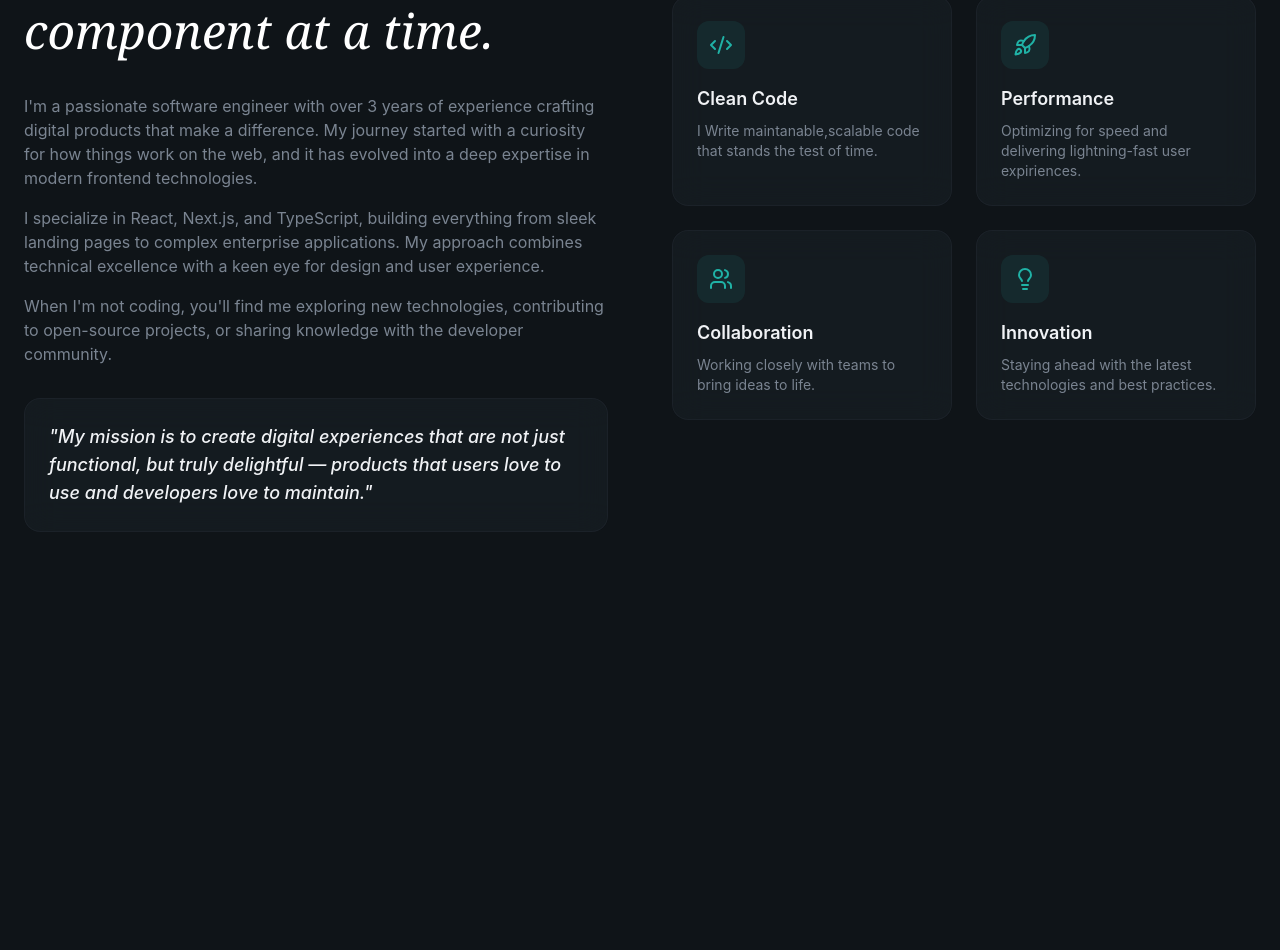
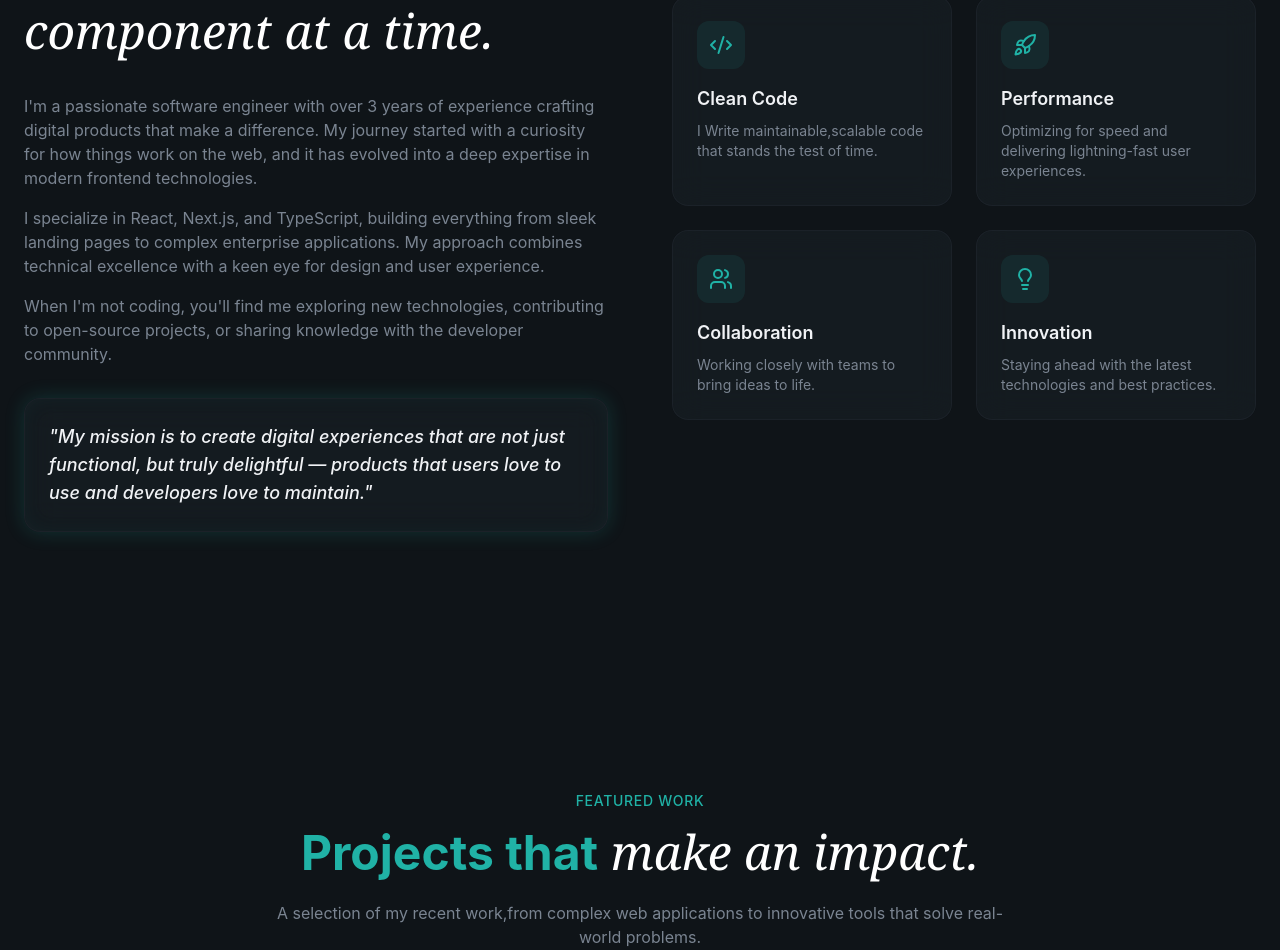
Before and after one commit to akombo123/Portfolio, a React app: page / in a window 1280 px wide. Shown: the part 1242-2192 px from the top of the page. Before the commit the page ends 1902 px from the top, so only its background shows below. Built offline with nearby package versions, Linux system fonts and the light colour scheme; the HTML template or start-up script is replaced by a standard one.

Commit message:
added projects section

```diff
--- a/src/App.jsx
+++ b/src/App.jsx
@@ -1,6 +1,8 @@
 import { Hero } from "@/sections/Hero";
 import { Navbar } from "@/layout/Navbar";
 import { About } from "@/sections/About";
+import { Projects } from "@/sections/Projects";
+import { Expirience } from "@/sections/Expirience";
 
 function App() {
   return (
@@ -9,6 +11,8 @@ function App() {
       <main>
         <Hero />
         <About />
+        <Projects />
+        <Expirience />
       </main>
     </div>
   );
--- a/src/components/AnimatedBorderButton.jsx
+++ b/src/components/AnimatedBorderButton.jsx
@@ -1,6 +1,4 @@
-import { Download } from "lucide-react";
-
-export const AnimatedBorderButton = () => {
+export const AnimatedBorderButton = ({ children }) => {
   return (
     <button
       className="relative bg-transparent border border-border
@@ -31,8 +29,7 @@ export const AnimatedBorderButton = () => {
         />
       </svg>
       <span className="relative z-10 flex items-center justify-center gap-2">
-        <Download className="w-5 h-5" />
-        Download CV
+        {children}
       </span>
     </button>
   );
--- a/src/index.css
+++ b/src/index.css
@@ -59,6 +59,12 @@
   .glow-text{
     text-shadow: 0 0 30px
     color-mix(in srgb, var(--color-primary) 50% ,transparent);
+  }
+
+  .glow-border {
+    box-shadow: 0 0 20px
+        color-mix(in srgb, var(--color-primary) 20%, transparent),
+      inset 0 0 20px color-mix(in srgb, var(--color-primary) 5%, transparent);
   }
 }
 
--- a/src/sections/About.jsx
+++ b/src/sections/About.jsx
@@ -5,14 +5,14 @@ const highlights = [
     icon: Code2,
     title: "Clean Code",
     description:
-      "I Write maintanable,scalable code that stands the test of time.",
+      "I Write maintainable,scalable code that stands the test of time.",
   },
 
   {
     icon: Rocket,
     title: "Performance",
     description:
-      "Optimizing for speed and delivering lightning-fast user expiriences.",
+      "Optimizing for speed and delivering lightning-fast user experiences.",
   },
 
   {
--- a/src/sections/Expirience.jsx
+++ b/src/sections/Expirience.jsx
@@ -1,3 +1,41 @@
+const experiences = [
+  {
+    period: "2022 — Present",
+    role: "Senior Frontend Engineer",
+    company: "Tech Innovators Inc.",
+    description:
+      "Leading frontend architecture for a suite of fintech products. Implemented micro-frontend architecture, reduced bundle size by 40%, and mentored a team of 5 developers.",
+    technologies: ["React", "TypeScript", "Next.js", "GraphQL"],
+    current: true,
+  },
+  {
+    period: "2020 — 2022",
+    role: "Frontend Engineer",
+    company: "Digital Solutions Co.",
+    description:
+      "Built and maintained multiple React applications for enterprise clients. Introduced automated testing practices that improved code coverage to 85%.",
+    technologies: ["React", "Redux", "Jest", "Cypress"],
+    current: false,
+  },
+  {
+    period: "2019 — 2020",
+    role: "Junior Developer",
+    company: "StartUp Labs",
+    description:
+      "Contributed to the development of a SaaS platform from MVP to production. Collaborated with designers to implement pixel-perfect UI components.",
+    technologies: ["React", "Node.js", "MongoDB", "AWS"],
+    current: false,
+  },
+  {
+    period: "2018 — 2019",
+    role: "Freelance Developer",
+    company: "Self-Employed",
+    description:
+      "Delivered custom web solutions for small businesses and startups. Built 15+ websites and applications, handling everything from design to deployment.",
+    technologies: ["JavaScript", "PHP", "WordPress", "MySQL"],
+    current: false,
+  },
+];
 export const Expirience = () => {
   return <section></section>;
 };
--- a/src/sections/Hero.jsx
+++ b/src/sections/Hero.jsx
@@ -1,5 +1,6 @@
 import {
   ArrowRight,
+  Download,
   ChevronDown,
   LucideGitBranchPlus,
   Mail,
@@ -87,7 +88,10 @@ export const Hero = () => {
               <Button size="lg">
                 Contact Me <ArrowRight className="w-5 h-5" />
               </Button>
-              <AnimatedBorderButton />
+              <AnimatedBorderButton>
+                <Download className="w-5 h-5" />
+                Download CV
+              </AnimatedBorderButton>
             </div>
             {/* social links */}
             <div className="flex items-center gap-4 animate-fade-in animation-delay-400">
@@ -128,7 +132,7 @@ export const Hero = () => {
                 </div>
                 {/* stats badge */}
                 <div className="absolute -top-4 -left-4 glass rounded-xl px-4 py-3 animate-float animation-delay-500">
-                  <div className="text-2xl font-bold text-primary">5+</div>
+                  <div className="text-2xl font-bold text-primary">3+</div>
                   <div className="text-xs text-muted-foreground ">
                     Years Exp.
                   </div>
--- a/src/sections/Projects.jsx
+++ b/src/sections/Projects.jsx
@@ -1,3 +1,135 @@
+import { ArrowUpRight, GitBranch } from "lucide-react";
+import { AnimatedBorderButton } from "@/components/AnimatedBorderButton";
+
+const projects = [
+  {
+    title: "Fintech Dashboard",
+    description:
+      "A comprehensive financial analytics platform with real-time data visualization, portfolio management, and AI-powered insights.",
+    image: "/projects/project1.png",
+    tags: ["Laravel", "Javascript", "MySQL"],
+    link: "#",
+    github: "#",
+  },
+  {
+    title: "E-Commerce Platform",
+    description:
+      "A full-featured e-commerce solution with inventory management, payment processing, and analytics dashboard.",
+    image: "/projects/project1.png",
+    tags: ["Next.js", "Stripe", "PostgreSQL", "Tailwind"],
+    link: "#",
+    github: "#",
+  },
+  {
+    title: "AI Writing Assistant",
+    description:
+      "An intelligent writing tool powered by GPT-4, helping users create better content faster.",
+    image: "/projects/project1.png",
+    tags: ["React", "OpenAI", "Python", "FastAPI"],
+    link: "#",
+    github: "#",
+  },
+  {
+    title: "Project Management Tool",
+    description:
+      "A collaborative workspace for teams with real-time updates, task tracking, and integrations.",
+    image: "/projects/project1.png",
+    tags: ["Next.js", "Socket.io", "MongoDB", "Redis"],
+    link: "#",
+    github: "#",
+  },
+];
 export const Projects = () => {
-  return <section></section>;
+  return (
+    <section id="projects" className="py-32 relative overflow-hidden">
+      {/* bg glows */}
+      <div className="absolute top-1/4 right-0 w-96 h-96 bg-primary/5 rounded-full blur-3xl" />
+      <div className="absolute bottom-1/4 left-0 w-64 h-64 bg-highlight/5 rounded-full blur-3xl" />
+      <div className="container mx-auto px-6 relative z-10">
+        {/* section header */}
+        <div className="text-center mx-auto max-w-3xl mb-16">
+          <span className="text-secondary-foreground text-sm font-medium tracking-wider uppercase animate-fade-in">
+            Featured Work
+          </span>
+          <h2 className="text-4xl md:text-5xl font-bold mt-4 mb-6 animate-fade-in animation-delay-100 text-secondary-foreground">
+            Projects that
+            <span className="font-serif italic font-normal text-white">
+              {" "}
+              make an impact.
+            </span>
+          </h2>
+          <p className="text-muted-foreground animate-fade-in animation-delay-200">
+            A selection of my recent work,from complex web applications to
+            innovative tools that solve real-world problems.
+          </p>
+        </div>
+        {/* projects grid */}
+        <div className="grid md:grid-cols-2 gap-8">
+          {projects.map((project, idx) => (
+            <div
+              key={project.idx}
+              className="group glass rounded-2xl overflow-hidden animate-fade-in md:row-span-1"
+              style={{ animationDelay: `${(idx + 1) * 100}ms` }}
+            >
+              {/* image */}
+              <div className="relative overflow-hidden aspect-video">
+                <img
+                  src={project.image}
+                  alt={project.name}
+                  className="w-full h-full object-cover transition-transform duration-700 group-hover:scale-110"
+                />
+                <div className="absolute inset-0 bg-linear-to-t from-card via-card/50 to-transparent opacity-50" />
+                {/* overlay links */}
+                <div className="absolute inset-0 flex items-center justify-center gap-4 opacity-0 group-hover:opacity-100 transition-opacity duration-300">
+                  <a
+                    href={project.link}
+                    className="p-3 rounded-full glass hover:text-primary-foreground transition-all"
+                  >
+                    {" "}
+                    <ArrowUpRight />{" "}
+                  </a>
+                  <a
+                    href={project.github}
+                    className="p-3 rounded-full glass hover:text-primary-foreground transition-all"
+                  >
+                    {" "}
+                    <GitBranch className="w-5 h-5" />{" "}
+                  </a>
+                </div>
+              </div>
+              {/* content */}
+              <div className="p-6 space-y-4">
+                <div className="flex items-start  justify-between">
+                  <h3 className="text-xl font-semibold group-hover:text-primary transition-colors">
+                    {project.title}
+                  </h3>
+                  <ArrowUpRight className="w-5 h-5 text-muted-foreground group-hover:text-primary group-hover:translate-x-1 group-hover:-translate-y-1 transition-all" />
+                </div>
+                <p className="text-muted-foreground text-sm">
+                  {project.description}
+                </p>
+                <div className="flex flex-wrap gap-2">
+                  {project.tags.map((tag, tagIdx) => (
+                    <span
+                      key={tagIdx}
+                      className="px-4 py-1.5 rounded-full bg-surface text-xs font-medium border border-border/50 text-muted-foreground hover:border-primary/50 hover:text-primary transition-all duration-300"
+                    >
+                      {tag}
+                    </span>
+                  ))}
+                </div>
+              </div>
+            </div>
+          ))}
+        </div>
+        {/* call to action  */}
+        <div className="text-center mt-12 animate-fade-in animation-delay-500">
+          <AnimatedBorderButton>
+            <ArrowUpRight className="w-5 h-5" />
+            View all projects
+          </AnimatedBorderButton>
+        </div>
+      </div>
+    </section>
+  );
 };
```
Also changed, not shown: public/projects/project1.png (added).
